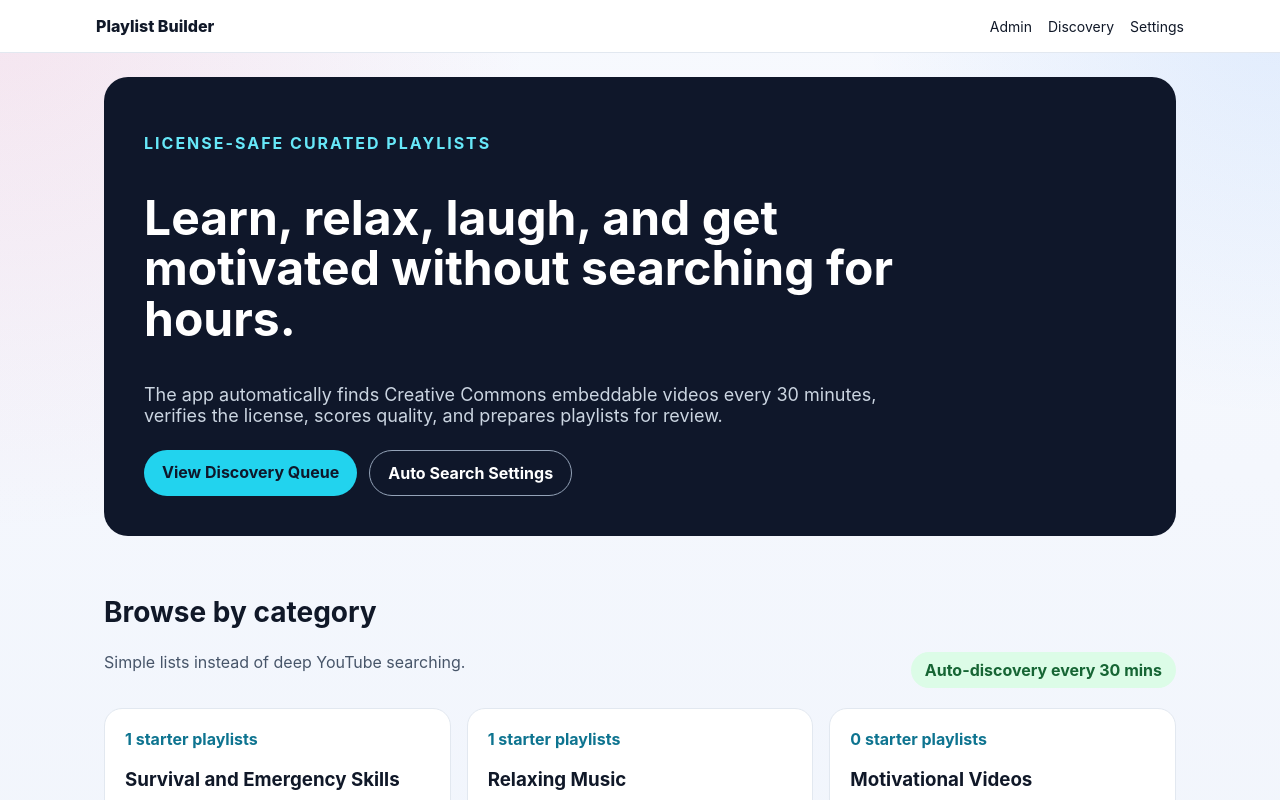
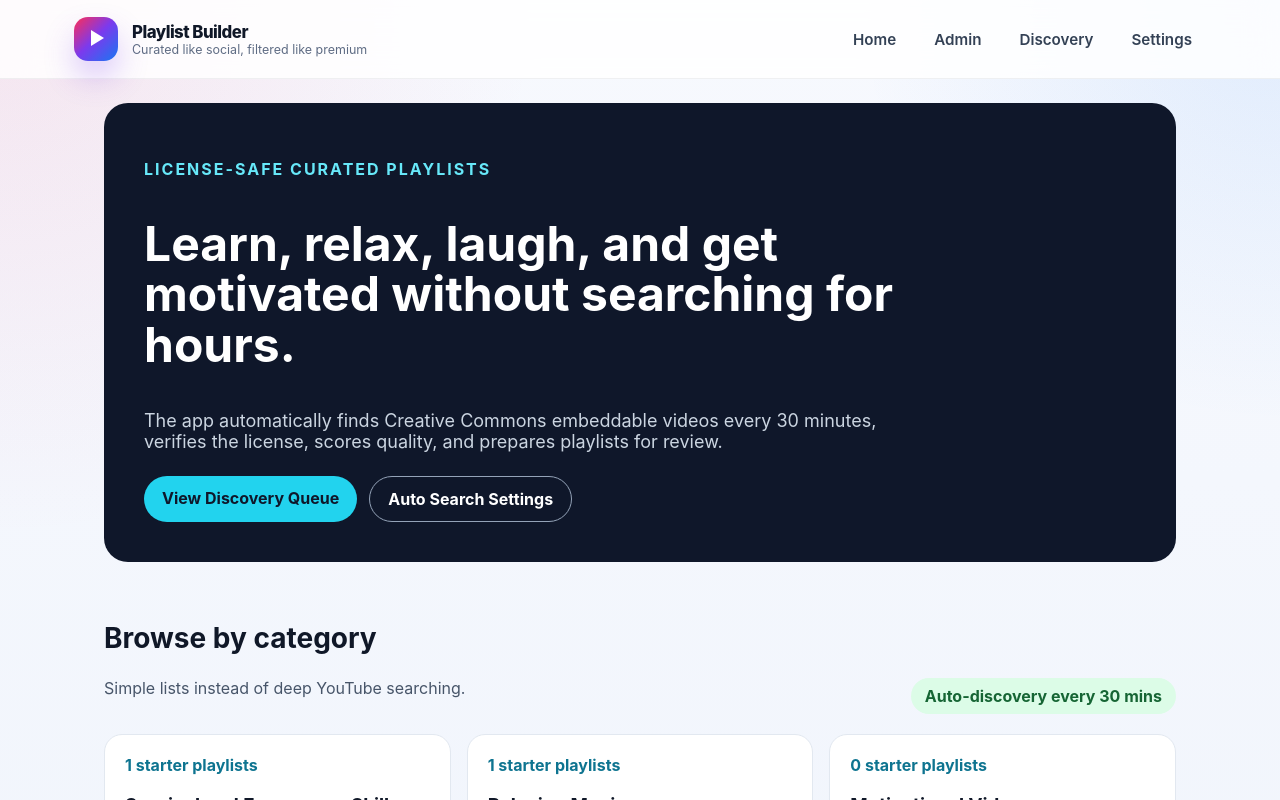
Before and after one commit to johncardinales-cpu/youtube-playlist-builder, a Next.js app: page / in a window 1280 px wide. Shown: the top 800 px of the page. Built offline with nearby package versions, Linux system fonts and the light colour scheme.

Commit message:
Upgrade professional layout branding

```diff
--- a/app/layout.tsx
+++ b/app/layout.tsx
@@ -3,18 +3,25 @@ import type { Metadata } from 'next';
 import Link from 'next/link';
 
 export const metadata: Metadata = {
-  title: 'YouTube Playlist Builder',
-  description: 'Ready-made license-safe video playlists for learning, relaxing, laughing, and motivation.'
+  title: 'Playlist Builder',
+  description: 'Professional license-safe curated playlists for learning, relaxing, motivation, and safe entertainment.'
 };
 
 export default function RootLayout({ children }: { children: React.ReactNode }) {
   return (
     <html lang="en">
       <body>
-        <header style={{ borderBottom: '1px solid #e2e8f0', background: 'white' }}>
-          <div style={{ maxWidth: 1120, margin: '0 auto', padding: 16, display: 'flex', justifyContent: 'space-between', alignItems: 'center' }}>
-            <Link href="/" style={{ fontWeight: 800 }}>Playlist Builder</Link>
-            <nav style={{ display: 'flex', gap: 16, fontSize: 14 }}>
+        <header className="topbar">
+          <div className="shell topbar-inner">
+            <Link href="/" className="brand">
+              <span className="brand-mark" />
+              <span className="brand-copy">
+                <span className="brand-title">Playlist Builder</span>
+                <span className="brand-tag">Curated like social, filtered like premium</span>
+              </span>
+            </Link>
+            <nav className="nav">
+              <Link href="/">Home</Link>
               <Link href="/admin">Admin</Link>
               <Link href="/admin/discovery">Discovery</Link>
               <Link href="/admin/settings">Settings</Link>
```
